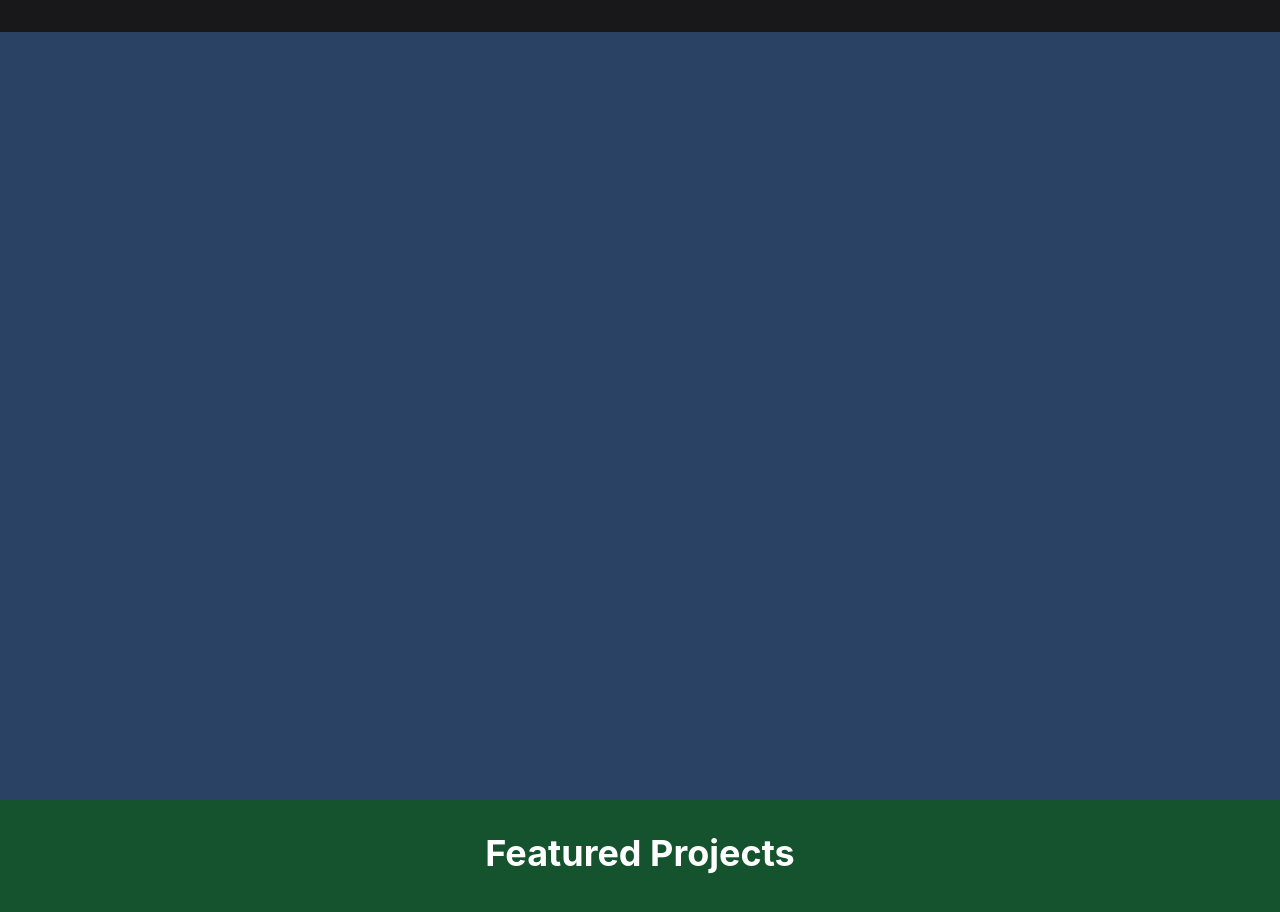
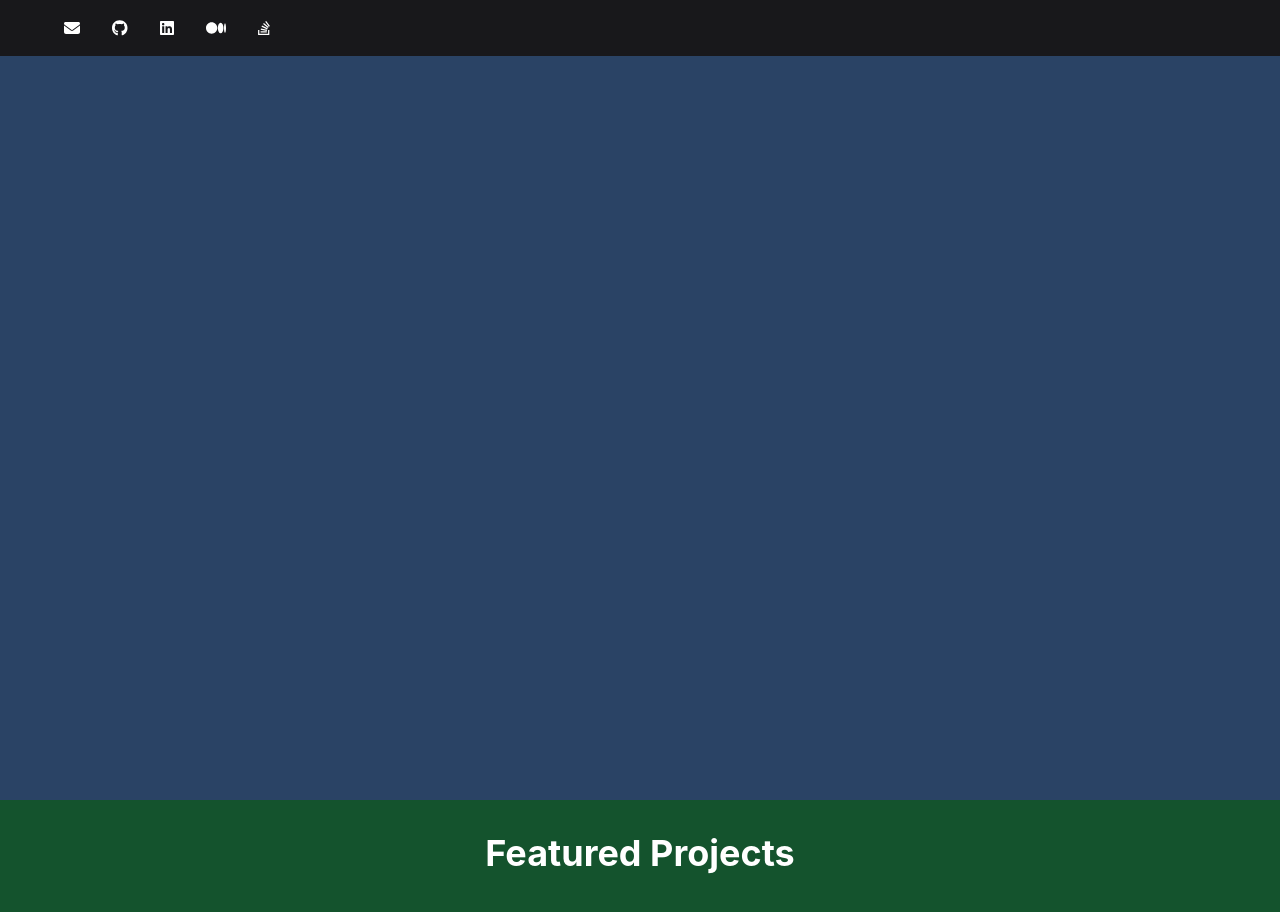
Before and after one commit to CameronRiecan/ReactPortfolio, a React (Create React App) app: page / in a window 1280 px wide. Shown: the top 912 px of the page. Built offline with nearby package versions, Linux system fonts and the light colour scheme.

Commit message:
add external social media links to the header

```diff
--- a/src/components/Header.js
+++ b/src/components/Header.js
@@ -65,6 +65,13 @@ const Header = () => {
         >
           <nav>
             {/* Add social media links based on the `socials` data */}
+            <HStack spacing={8}>
+              {socials.map(({icon, url}) => (
+                <a key={url} href={url} target="_blank">
+                  <FontAwesomeIcon icon={icon} fontSize="2x" />
+                </a>
+              ))}
+            </HStack>
           </nav>
           <nav>
             <HStack spacing={8}>
```
